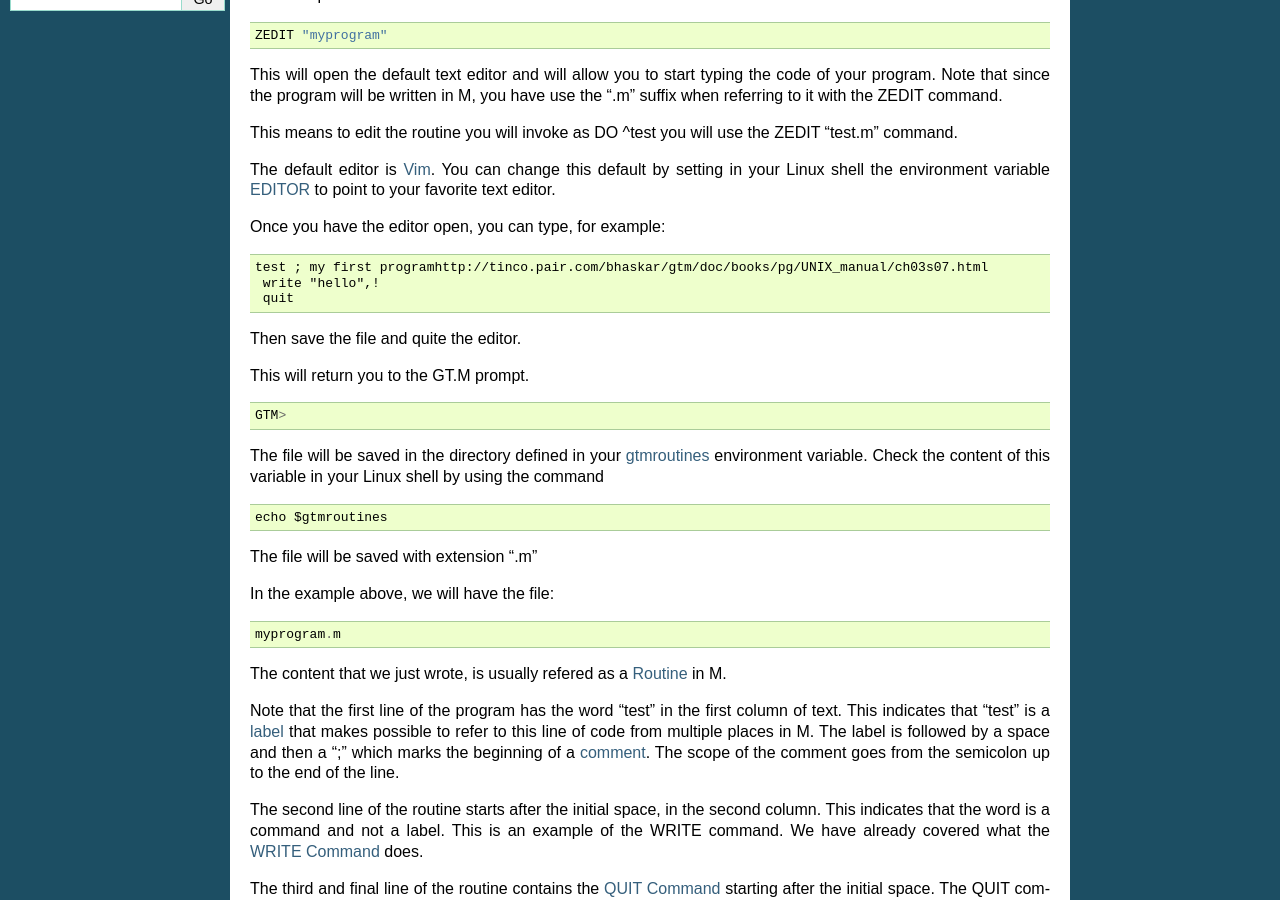
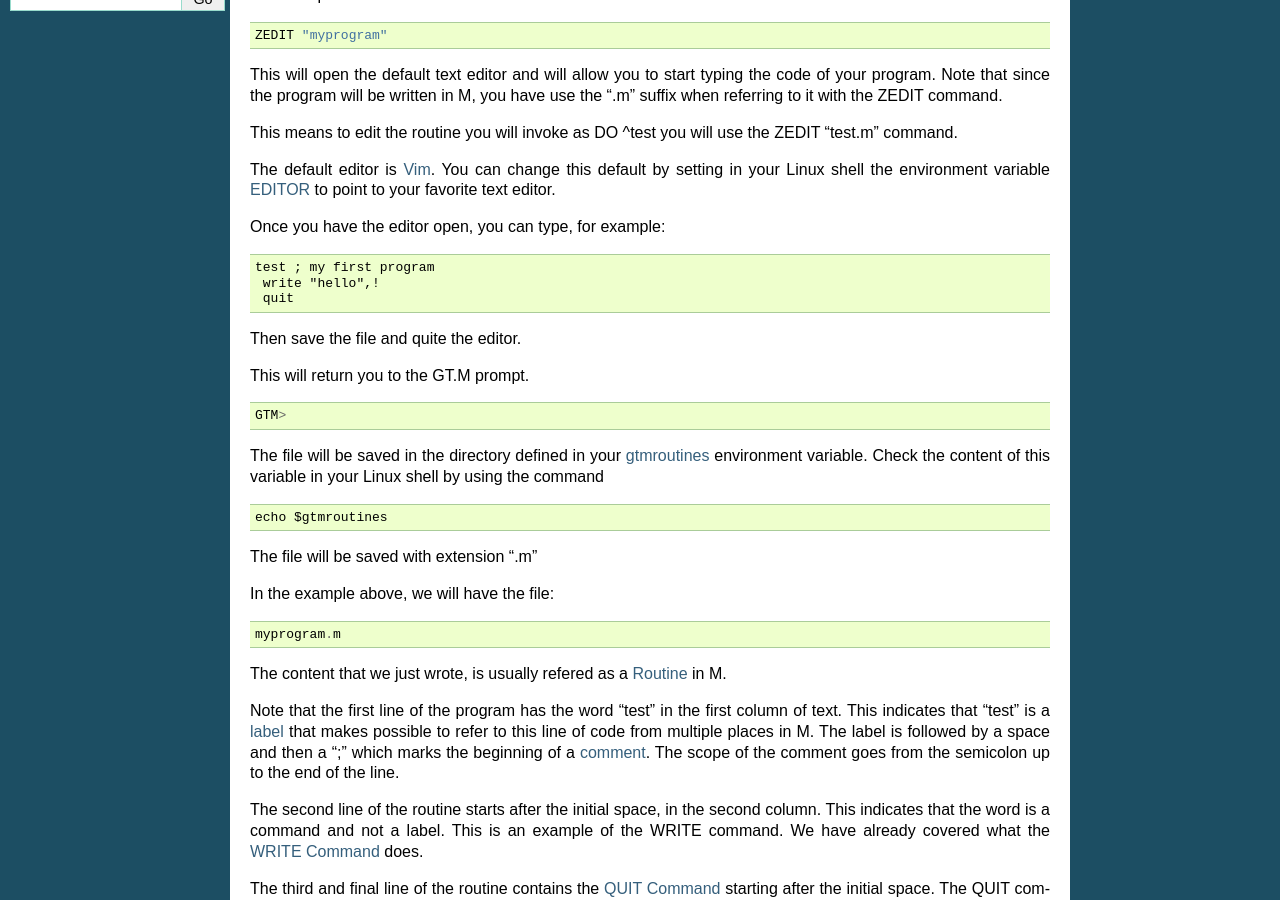
Before and after one commit to luisibanez/M-Tutorial, a Sphinx documentation site: the page built from source/BasicCodeLifeCycle_Lesson.rst, in a window 1280 px wide and 900 px high, scrolled down 442 px. Built offline with Sphinx 7.4.7, drawn with Linux system fonts in a browser that asks for light colours; some of the changed lines change nothing that is shown.

Commit message:
Removed misplaced html link
There was a hyper-link in the hello world code that didn't belong there. This link is already provide below in the instructions on how to run the program.

```diff
--- a/source/BasicCodeLifeCycle_Lesson.rst
+++ b/source/BasicCodeLifeCycle_Lesson.rst
@@ -51,7 +51,7 @@ Once you have the editor open, you can type, for example:
 
 ::
 
-   test ; my first programhttp://tinco.pair.com/bhaskar/gtm/doc/books/pg/UNIX_manual/ch03s07.html
+   test ; my first program
     write "hello",!
     quit
 
```
